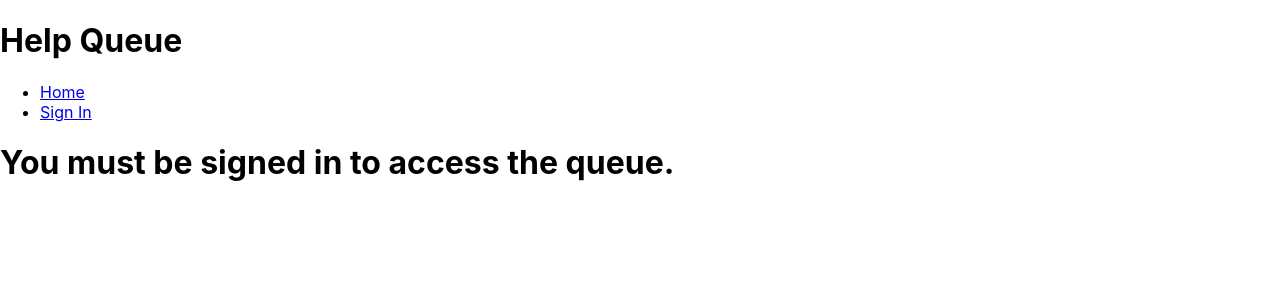
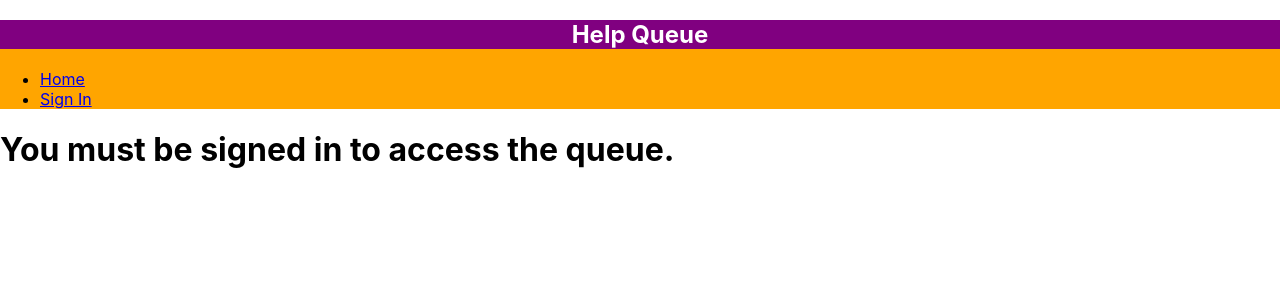
Before and after one commit to patty-rose/help-queue-2, a React (Create React App) app: page / in a window 1280 px wide. Shown: the top 300 px of the page. Built offline with nearby package versions, Linux system fonts and the light colour scheme; no server answers; the database is empty.

Commit message:
add styled-components and Firebase hosting

```diff
--- a/package.json
+++ b/package.json
@@ -12,6 +12,7 @@
     "react-dom": "^18.2.0",
     "react-router-dom": "^6.4.3",
     "react-scripts": "5.0.1",
+    "styled-components": "^5.3.6",
     "web-vitals": "^2.1.4"
   },
   "scripts": {
--- a/src/components/Header.js
+++ b/src/components/Header.js
@@ -1,10 +1,24 @@
 import React from "react";
 import { Link } from "react-router-dom";
+import styled from 'styled-components';
+
+const StyledWrapper = styled.section`
+  background-color: orange;
+`;
+
+const HelpQueueHeader = styled.h1`
+  font-size: 24px;
+  text-align: center;
+  color: white;
+  background-color: purple;
+`;//styled-components is actually taking our styles and turning them into a component called HelpQueueHeader, hence the name of the library.
 
 function Header() {
   return (
-    <React.Fragment>
-      <h1> Help Queue</h1>
+    <StyledWrapper>
+      <HelpQueueHeader>
+        Help Queue
+      </HelpQueueHeader>
       <ul>
         <li>
           <Link to="/">Home</Link>
@@ -13,7 +27,7 @@ function Header() {
           <Link to="/sign-in">Sign In</Link>
         </li>
       </ul>
-    </React.Fragment>
+      </StyledWrapper>
   );
 }
 
```
Also changed, not shown: firebase.json (added), 2 other files (tests, documents, lock files or other folders).
